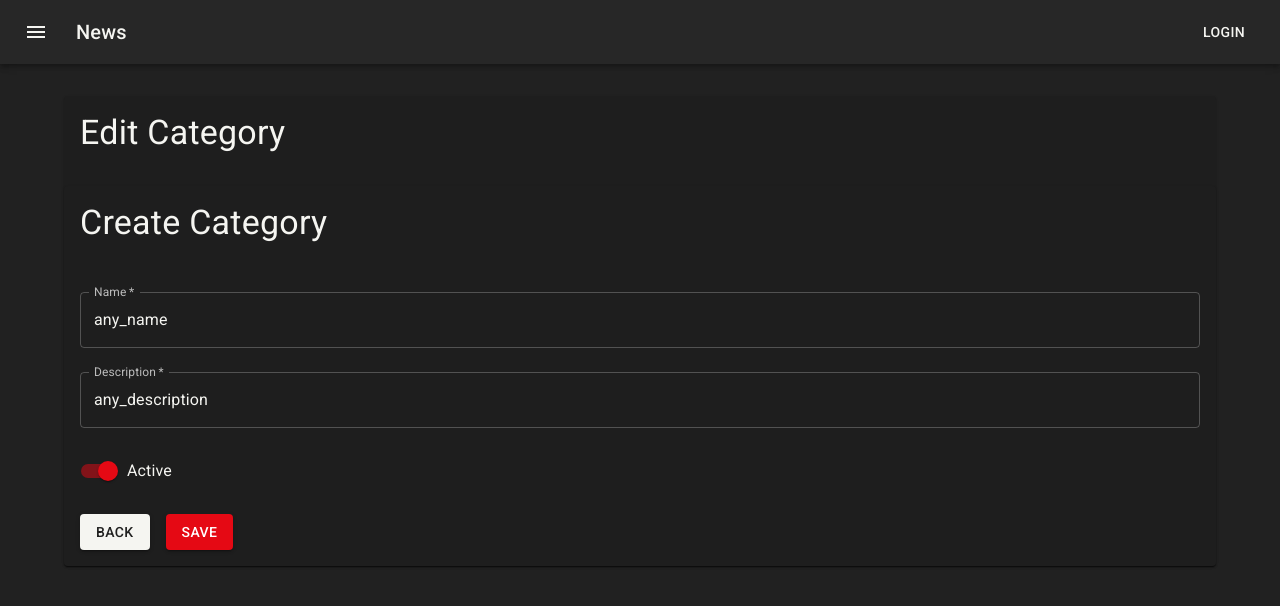
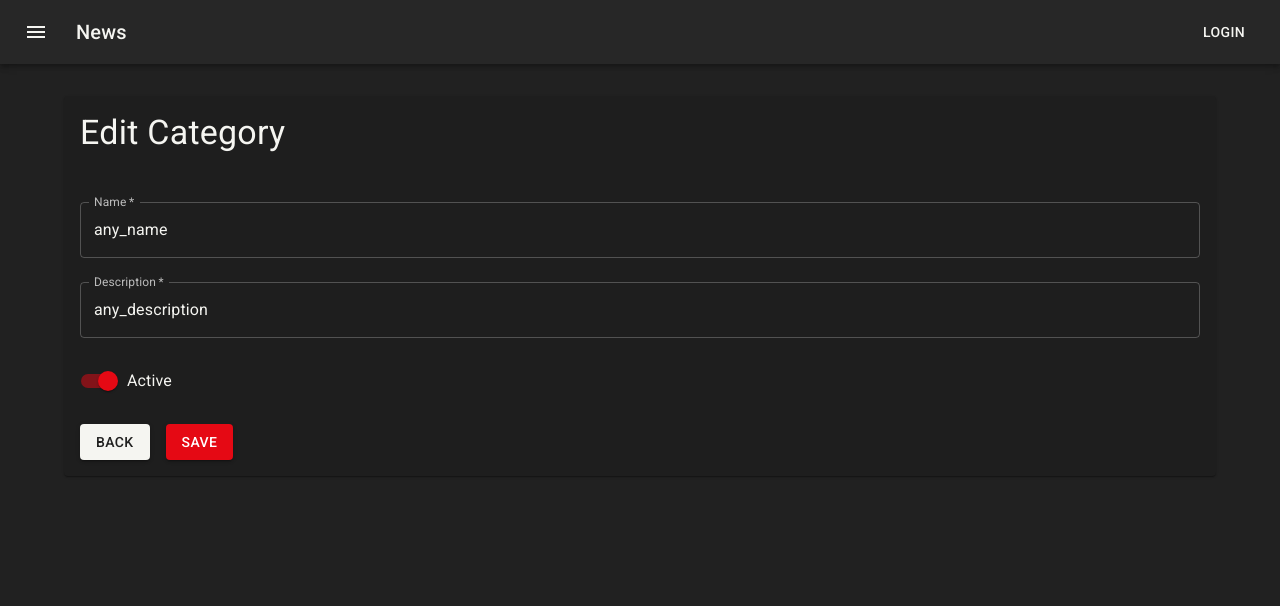
Before and after one commit to josueazevedo/fc_codeflix_admin_reactjs, a React (Create React App) app: page /categories/edit/any_id in a window 1280 px wide. Shown: the top 606 px of the page. Built offline with nearby package versions, Linux system fonts and the light colour scheme.

Commit message:
feat: create category actions

```diff
--- a/src/features/categories/CategoryCreate/CategoryCreate.tsx
+++ b/src/features/categories/CategoryCreate/CategoryCreate.tsx
@@ -1,7 +1,8 @@
 import { useState } from 'react'
-import { Category } from '../categorySlice';
+import { Category, createCategory } from '../categorySlice';
 import { Box, Paper, Typography } from '@mui/material';
 import { CategoryForm } from '../components/CategoryForm/CategoryForm';
+import { useAppDispatch } from '../../../app/hooks';
 
 export default function CategoryCreate() {
   const [category, setCategory] = useState<Category>({
@@ -15,10 +16,22 @@ export default function CategoryCreate() {
   });
 
   const [isDisabled, setIsDisabled] = useState(false);
+  const dispatch = useAppDispatch();
 
-  const handleChange = () => {};
+  const handleChange = (e: React.ChangeEvent<HTMLInputElement>) => {
+    const { name, value } = e.target;
+    setCategory({...category, [name]: value});
+  };
 
-  const handleToggle = () => {};
+  const handleToggle = (e: React.ChangeEvent<HTMLInputElement>) => {
+    const { name, checked } = e.target;
+    setCategory({...category, [name]: checked});
+  };
+
+  const handleSubmit = async (e: React.FormEvent<HTMLFormElement>) => {
+    e.preventDefault();
+    dispatch(createCategory(category));
+  }
 
   return (
     <Box>
@@ -33,7 +46,7 @@ export default function CategoryCreate() {
           category={category}
           isDisabled={isDisabled}
           isLoading={false}
-          handleSubmit={() => {}}
+          handleSubmit={handleSubmit}
           handleChange={handleChange}
           handleToggle={handleToggle}
         />
--- a/src/features/categories/CategoryEdit/CategoryEdit.tsx
+++ b/src/features/categories/CategoryEdit/CategoryEdit.tsx
@@ -1,20 +1,32 @@
 import { Box, Paper, Typography } from '@mui/material'
 import { useParams } from 'react-router-dom'
-import { useAppSelector } from '../../../app/hooks';
-import { selectCategoryById } from '../categorySlice';
-import { useState } from 'react';
+import { useAppDispatch, useAppSelector } from '../../../app/hooks';
+import { Category, selectCategoryById, updateCategory } from '../categorySlice';
+import React, { useState } from 'react';
 import { CategoryForm } from '../components/CategoryForm/CategoryForm';
 
 
 export const CategoryEdit = () =>  {
   const id = useParams().id || "";
   const category = useAppSelector((state) => selectCategoryById(state, id));
+  const [categoryState, setCategoryState] = useState<Category>(category);
+  const [isDisabled, setIsDisabled] = useState(false);
+  const dispatch = useAppDispatch();
 
-  const [isDisabled, setIsDisabled] = useState(false);
+  const handleChange = (e: React.ChangeEvent<HTMLInputElement>) => {
+    const { name, value } = e.target;
+    setCategoryState({...categoryState, [name]: value});
+  };
 
-  const handleChange = () => {};
+  const handleToggle = (e: React.ChangeEvent<HTMLInputElement>) => {
+    const { name, checked } = e.target;
+    setCategoryState({...categoryState, [name]: checked});
+  };
 
-  const handleToggle = () => {};
+  const handleSubmit = async (e: React.FormEvent<HTMLFormElement>) => {
+    e.preventDefault();
+    dispatch(updateCategory(categoryState));
+  }
 
   return (
     <Box>
@@ -26,10 +38,10 @@ export const CategoryEdit = () =>  {
         </Box>
 
         <CategoryForm
-          category={category}
+          category={categoryState}
           isDisabled={isDisabled}
           isLoading={false}
-          handleSubmit={() => {}}
+          handleSubmit={handleSubmit}
           handleChange={handleChange}
           handleToggle={handleToggle}
         />
--- a/src/features/categories/CategoryList/CategoryList.tsx
+++ b/src/features/categories/CategoryList/CategoryList.tsx
@@ -1,6 +1,6 @@
 import React from 'react'
-import { useAppSelector } from '../../../app/hooks'
-import { selectCategories } from '../categorySlice'
+import { useAppDispatch, useAppSelector } from '../../../app/hooks'
+import { deleteCategory, selectCategories } from '../categorySlice'
 import { Box, Button, IconButton, Typography } from '@mui/material';
 import { Link } from 'react-router-dom';
 
@@ -10,6 +10,7 @@ import DeleteIcon from '@mui/icons-material/Delete';
 export const CategoryList = () => {
 
   const categories = useAppSelector(selectCategories);
+  const dispatch = useAppDispatch();
 
   const rows: GridRowsProp = categories.map(category => ({
     id: category.id,
@@ -62,12 +63,16 @@ export const CategoryList = () => {
     return (
       <IconButton
         color="secondary"
-        onClick={() => {}}
+        onClick={() => handlerDeleteCategory(row.value)}
         aria-label="delete"
       >
         <DeleteIcon />
       </IconButton>
     );
+  }
+
+  const handlerDeleteCategory = (id: string) => {
+    dispatch(deleteCategory(id));
   }
 
   function renderIsActiveCell(row: GridRenderCellParams) {
--- a/src/features/categories/categorySlice.ts
+++ b/src/features/categories/categorySlice.ts
@@ -38,9 +38,17 @@ const categoriesSlide = createSlice({
     name: 'categories',
     initialState,
     reducers: {
-        createCategory(state, action) {},
-        updateCategory(state, action) {},
-        deleteCategory(state, action) {},
+        createCategory(state, action) {
+            state.push(action.payload);
+        },
+        updateCategory(state, action) {
+            const index = state.findIndex(c => c.id === action.payload.id);
+            state[index] = action.payload;
+        },
+        deleteCategory(state, action) {
+            const index = state.findIndex(c => c.id === action.payload.id);
+            state.splice(index, 1)
+        },
     }
 });
 
@@ -51,6 +59,9 @@ export const selectCategoryById = (state: RootState, id: string) => {
     return category || {} as Category;
 };
 
+//actions
+export const { createCategory, updateCategory, deleteCategory } = categoriesSlide.actions;
+
 const categoriesReducer = categoriesSlide.reducer;
 
 export default categoriesReducer;
--- a/src/features/categories/components/CategoryForm/CategoryForm.tsx
+++ b/src/features/categories/components/CategoryForm/CategoryForm.tsx
@@ -21,16 +21,8 @@ export const CategoryForm = ({
     handleToggle,
   }: Props) => {
     return (
-      <Box>
-        <Paper>
         <Box p={2}>
-            <Box mb={2}>
-              <Typography variant='h4'>Create Category</Typography>
-            </Box>
-          </Box>
-
-          <Box p={2}>
-            <form>
+        <form onSubmit={handleSubmit}>
           <Grid container spacing={3}>
             <Grid item xs={12}>
               <FormControl fullWidth>
@@ -100,7 +92,5 @@ export const CategoryForm = ({
           </Grid>
         </form>
       </Box>
-        </Paper>
-      </Box>
     )
   }
```
Lines whose indentation alone changed are shown as unchanged.
